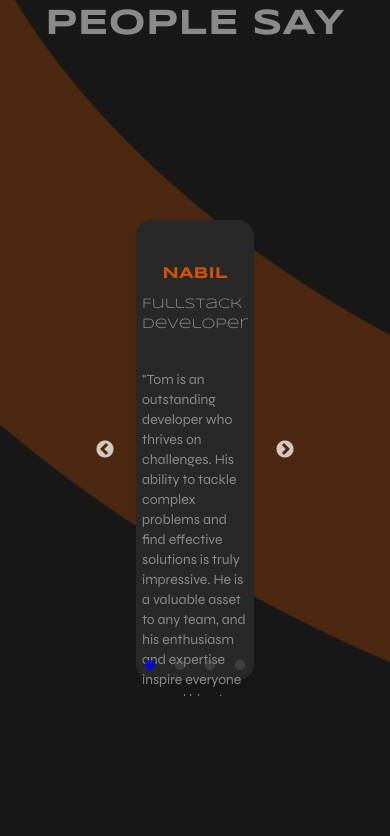
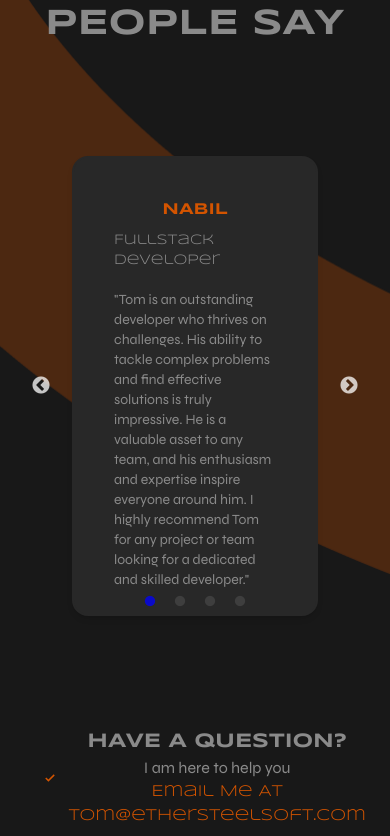
Before and after one commit to TomEder/MyPortfolio, a React (Create React App) app: page / in a window 390 px wide. Shown: the part 4340-5176 px from the top of the page. Built offline with nearby package versions, Linux system fonts and the light colour scheme.

Commit message:
Refactor Testimonials component: Adjust padding and margin

```diff
--- a/src/conponents/Testimonials/Testimonials.jsx
+++ b/src/conponents/Testimonials/Testimonials.jsx
@@ -79,7 +79,7 @@ const Testimonials = () => {
       <h2 className="text-4xl font-bold mb-20 mt-20 text-[#8A8A8A] text-center">
         WHAT OTHER PEOPLE SAY
       </h2>
-      <div className="w-full p-20">
+      <div className="w-full p-4 md:p-20">
         <Slider {...settings} className="custom-dots">
           {testimonials.map((testimonial, index) => (
             <div
@@ -94,7 +94,7 @@ const Testimonials = () => {
                   <h4 className="text-sm text-[#8A8A8A] mb-4">
                     {testimonial.role}
                   </h4>
-                  <div className="my-5 text-[#8A8A8A]">
+                  <div className="my-1 text-[#8A8A8A]">
                     <p className="md:text-lg text-sm">"{testimonial.quote}"</p>
                   </div>
                 </div>
```
